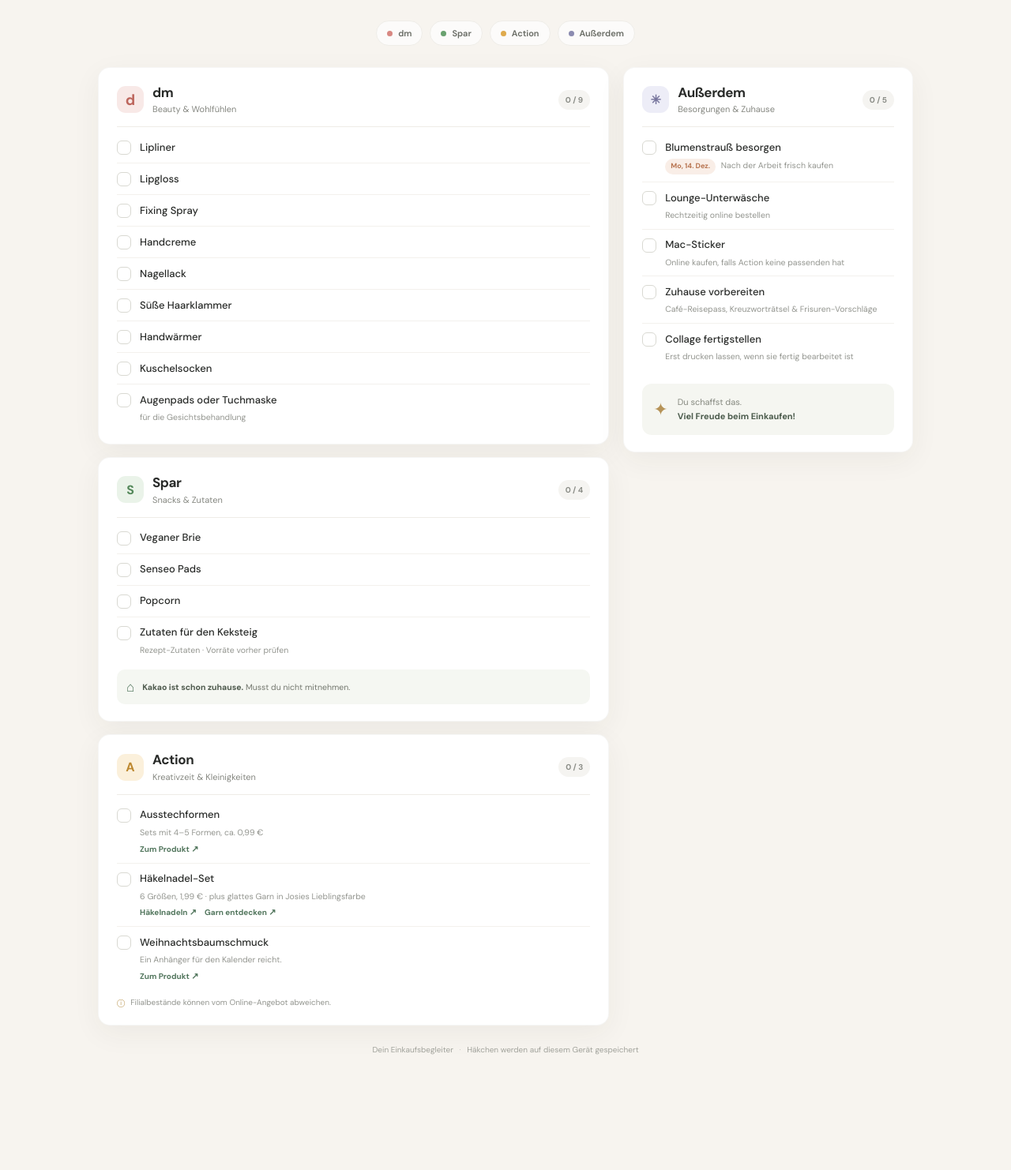
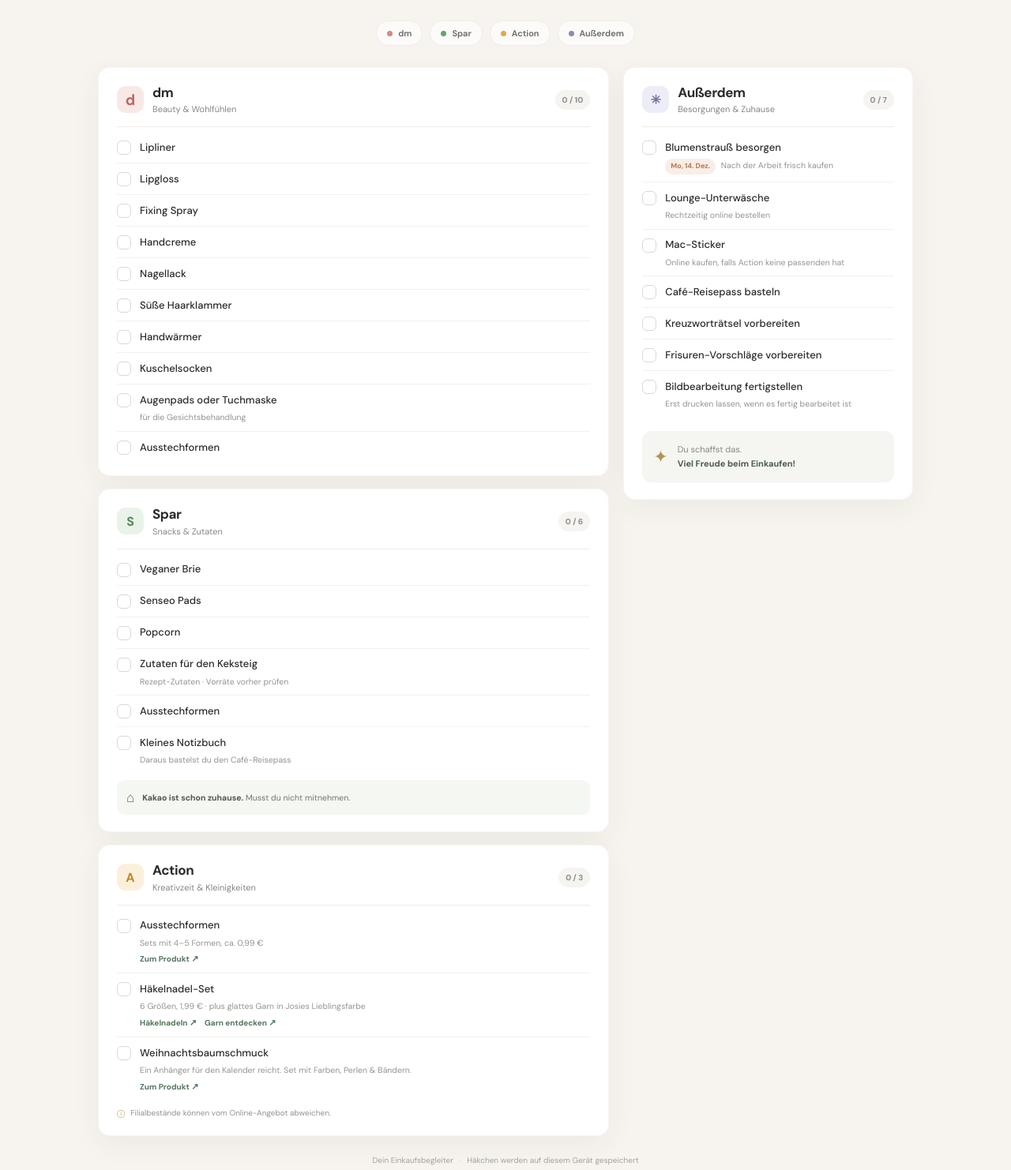
Before and after one commit to Jaakoo06/Einkaufsliste, a plain HTML site: page index.html in a window 1280 px wide. Shown: the part 279-1761 px from the top of the page at 79% size. Before the commit the page ends 1642 px from the top, so only its background shows below. Drawn offline with nearby package versions, Linux system fonts and the light colour scheme.

Commit message:
Update item counts and add new checklist items

```diff
--- a/index.html
+++ b/index.html
@@ -36,7 +36,7 @@
     <div class="list-layout">
       <div class="shopping-column">
         <section class="store-card" id="dm" data-group="dm">
-          <div class="section-heading"><div class="store-title"><span class="store-mark dm-mark">d</span><div><h2>dm</h2><p>Beauty & Wohlfühlen</p></div></div><span class="section-count" data-count-for="dm">0 / 9</span></div>
+          <div class="section-heading"><div class="store-title"><span class="store-mark dm-mark">d</span><div><h2>dm</h2><p>Beauty & Wohlfühlen</p></div></div><span class="section-count" data-count-for="dm">0 / 10</span></div>
           <ul class="checklist">
             <li><label class="item"><input type="checkbox" data-id="dm-lipliner"><span class="custom-check"></span><span class="item-name">Lipliner</span></label></li>
             <li><label class="item"><input type="checkbox" data-id="dm-lipgloss"><span class="custom-check"></span><span class="item-name">Lipgloss</span></label></li>
@@ -47,16 +47,19 @@
             <li><label class="item"><input type="checkbox" data-id="dm-handwaermer"><span class="custom-check"></span><span class="item-name">Handwärmer</span></label></li>
             <li><label class="item"><input type="checkbox" data-id="dm-socken"><span class="custom-check"></span><span class="item-name">Kuschelsocken</span></label></li>
             <li><label class="item"><input type="checkbox" data-id="dm-maske"><span class="custom-check"></span><span class="item-name">Augenpads oder Tuchmaske</span></label><span class="item-note">für die Gesichtsbehandlung</span></li>
+            <li><label class="item"><input type="checkbox" data-id="dm-ausstechformen"><span class="custom-check"></span><span class="item-name">Ausstechformen</span></label></li>
           </ul>
         </section>
 
         <section class="store-card" id="spar" data-group="spar">
-          <div class="section-heading"><div class="store-title"><span class="store-mark spar-mark">S</span><div><h2>Spar</h2><p>Snacks & Zutaten</p></div></div><span class="section-count" data-count-for="spar">0 / 4</span></div>
+          <div class="section-heading"><div class="store-title"><span class="store-mark spar-mark">S</span><div><h2>Spar</h2><p>Snacks & Zutaten</p></div></div><span class="section-count" data-count-for="spar">0 / 6</span></div>
           <ul class="checklist">
             <li><label class="item"><input type="checkbox" data-id="spar-brie"><span class="custom-check"></span><span class="item-name">Veganer Brie</span></label></li>
             <li><label class="item"><input type="checkbox" data-id="spar-senseo"><span class="custom-check"></span><span class="item-name">Senseo Pads</span></label></li>
             <li><label class="item"><input type="checkbox" data-id="spar-popcorn"><span class="custom-check"></span><span class="item-name">Popcorn</span></label></li>
             <li><label class="item"><input type="checkbox" data-id="spar-keksteig"><span class="custom-check"></span><span class="item-name">Zutaten für den Keksteig</span></label><span class="item-note">Rezept-Zutaten · Vorräte vorher prüfen</span></li>
+            <li><label class="item"><input type="checkbox" data-id="spar-ausstechformen"><span class="custom-check"></span><span class="item-name">Ausstechformen</span></label></li>
+            <li><label class="item"><input type="checkbox" data-id="spar-notizbuch"><span class="custom-check"></span><span class="item-name">Kleines Notizbuch</span></label><span class="item-note">Daraus bastelst du den Café-Reisepass</span></li>
           </ul>
           <div class="home-note"><span aria-hidden="true">⌂</span><p><strong>Kakao ist schon zuhause.</strong> Musst du nicht mitnehmen.</p></div>
         </section>
@@ -66,20 +69,22 @@
           <ul class="checklist">
             <li><label class="item"><input type="checkbox" data-id="action-ausstecher"><span class="custom-check"></span><span class="item-name">Ausstechformen</span></label><span class="item-note">Sets mit 4–5 Formen, ca. 0,99 €</span><a class="product-link" href="https://www.action.com/de-at/p/3219338/ausstechformen/" target="_blank" rel="noopener noreferrer">Zum Produkt <span aria-hidden="true">↗</span></a></li>
             <li><label class="item"><input type="checkbox" data-id="action-haekelnadeln"><span class="custom-check"></span><span class="item-name">Häkelnadel-Set</span></label><span class="item-note">6 Größen, 1,99 € · plus glattes Garn in Josies Lieblingsfarbe</span><a class="product-link" href="https://www.action.com/de-at/p/3202114/hakelnadeln/" target="_blank" rel="noopener noreferrer">Häkelnadeln <span aria-hidden="true">↗</span></a><a class="product-link secondary-link" href="https://www.action.com/de-at/c/hobby/stricken--hakeln/" target="_blank" rel="noopener noreferrer">Garn entdecken <span aria-hidden="true">↗</span></a></li>
-            <li><label class="item"><input type="checkbox" data-id="action-anhaenger"><span class="custom-check"></span><span class="item-name">Weihnachtsbaumschmuck</span></label><span class="item-note">Ein Anhänger für den Kalender reicht.</span><a class="product-link" href="https://www.action.com/de-at/p/3217725/hobby-flora-weihnachtliche-holzanhanger-zum-bemalen/" target="_blank" rel="noopener noreferrer">Zum Produkt <span aria-hidden="true">↗</span></a></li>
+            <li><label class="item"><input type="checkbox" data-id="action-anhaenger"><span class="custom-check"></span><span class="item-name">Weihnachtsbaumschmuck</span></label><span class="item-note">Ein Anhänger für den Kalender reicht. Set mit Farben, Perlen & Bändern.</span><a class="product-link" href="https://www.action.com/de-at/p/3217725/hobby-flora-weihnachtliche-holzanhanger-zum-bemalen/" target="_blank" rel="noopener noreferrer">Zum Produkt <span aria-hidden="true">↗</span></a></li>
           </ul>
           <p class="stock-note"><span aria-hidden="true">ⓘ</span> Filialbestände können vom Online-Angebot abweichen.</p>
         </section>
       </div>
 
       <aside class="extra-card" id="extra" data-group="extra">
-        <div class="section-heading"><div class="store-title"><span class="store-mark extra-mark">✳</span><div><h2>Außerdem</h2><p>Besorgungen & Zuhause</p></div></div><span class="section-count" data-count-for="extra">0 / 5</span></div>
+        <div class="section-heading"><div class="store-title"><span class="store-mark extra-mark">✳</span><div><h2>Außerdem</h2><p>Besorgungen & Zuhause</p></div></div><span class="section-count" data-count-for="extra">0 / 7</span></div>
         <ul class="checklist extra-list">
           <li class="dated-item"><label class="item"><input type="checkbox" data-id="extra-blumen"><span class="custom-check"></span><span class="item-name">Blumenstrauß besorgen</span></label><span class="item-note"><span class="date-pill">Mo, 14. Dez.</span> Nach der Arbeit frisch kaufen</span></li>
           <li><label class="item"><input type="checkbox" data-id="extra-unterwaesche"><span class="custom-check"></span><span class="item-name">Lounge-Unterwäsche</span></label><span class="item-note">Rechtzeitig online bestellen</span></li>
           <li><label class="item"><input type="checkbox" data-id="extra-sticker"><span class="custom-check"></span><span class="item-name">Mac-Sticker</span></label><span class="item-note">Online kaufen, falls Action keine passenden hat</span></li>
-          <li><label class="item"><input type="checkbox" data-id="extra-vorbereiten"><span class="custom-check"></span><span class="item-name">Zuhause vorbereiten</span></label><span class="item-note">Café-Reisepass, Kreuzworträtsel & Frisuren-Vorschläge</span></li>
-          <li><label class="item"><input type="checkbox" data-id="extra-collage"><span class="custom-check"></span><span class="item-name">Collage fertigstellen</span></label><span class="item-note">Erst drucken lassen, wenn sie fertig bearbeitet ist</span></li>
+          <li><label class="item"><input type="checkbox" data-id="extra-reisepass"><span class="custom-check"></span><span class="item-name">Café-Reisepass basteln</span></label></li>
+          <li><label class="item"><input type="checkbox" data-id="extra-kreuzwortraetsel"><span class="custom-check"></span><span class="item-name">Kreuzworträtsel vorbereiten</span></label></li>
+          <li><label class="item"><input type="checkbox" data-id="extra-frisuren"><span class="custom-check"></span><span class="item-name">Frisuren-Vorschläge vorbereiten</span></label></li>
+          <li><label class="item"><input type="checkbox" data-id="extra-bild"><span class="custom-check"></span><span class="item-name">Bildbearbeitung fertigstellen</span></label><span class="item-note">Erst drucken lassen, wenn es fertig bearbeitet ist</span></li>
         </ul>
         <div class="aside-tip"><span class="tip-icon" aria-hidden="true">✦</span><p>Du schaffst das.<br><strong>Viel Freude beim Einkaufen!</strong></p></div>
       </aside>
```
